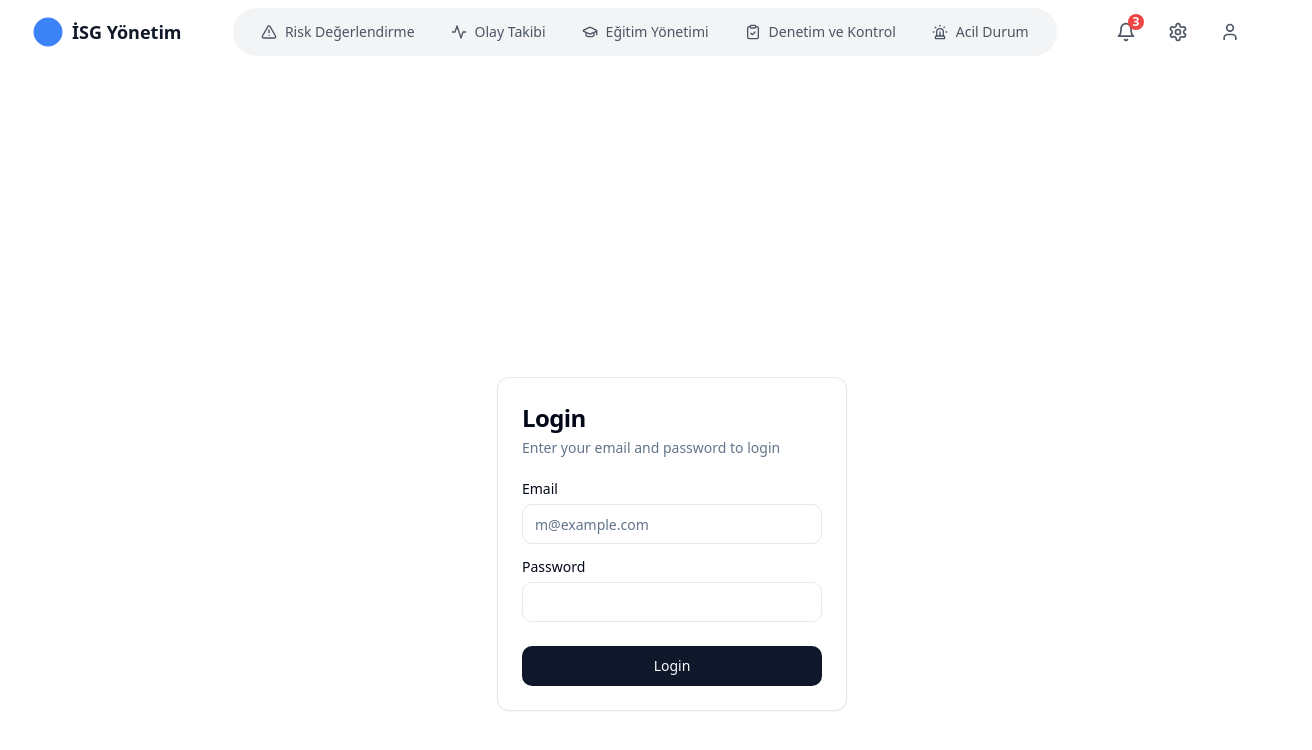
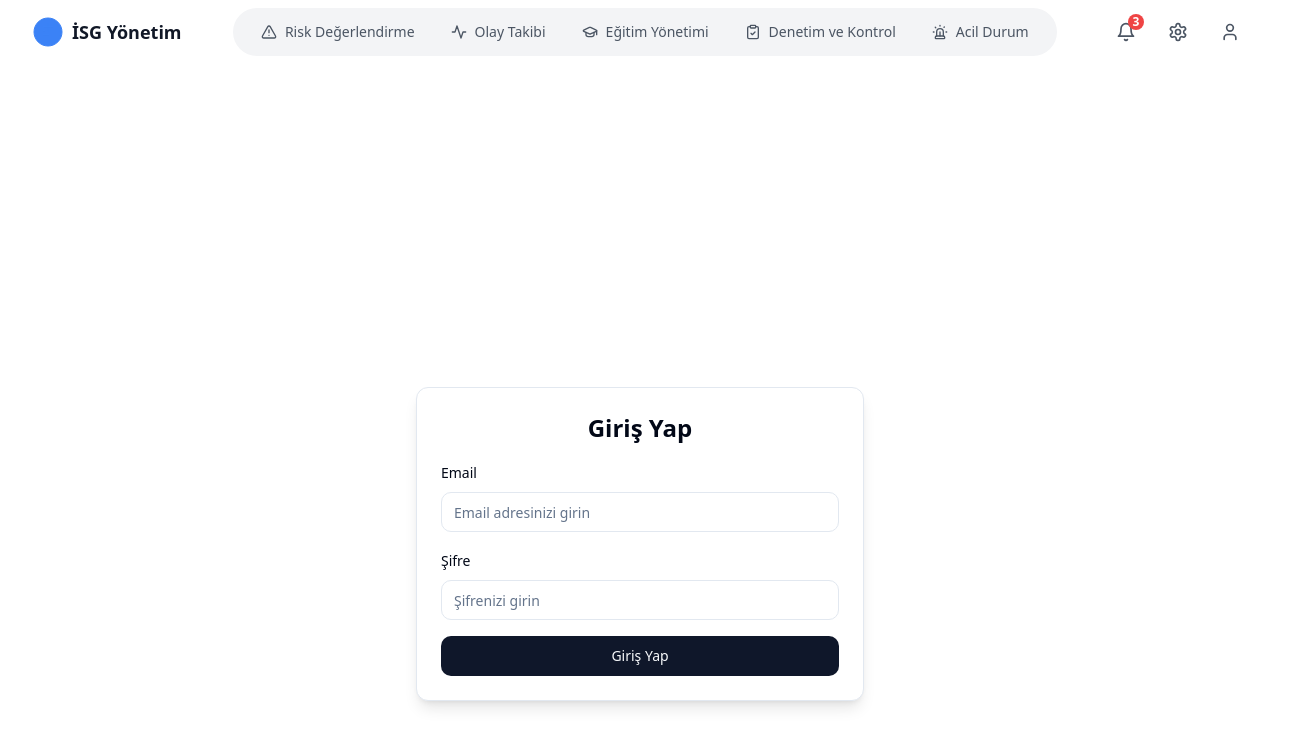
Before and after one commit to imehmetcn/isg, a Next.js app: page /login in a window 1280 px wide. Shown: the top 750 px of the page, 1312 px wide, since content can reach past the window. Built offline with nearby package versions, Linux system fonts and the light colour scheme.

Commit message:
Add admin dashboard and route protection

```diff
--- a/src/app/admin/page.tsx
+++ b/src/app/admin/page.tsx
@@ -1,20 +1,55 @@
-import { Metadata } from "next"
-import { UserCreateButton } from "@/components/admin/user-create-button"
-import { UserList } from "@/components/admin/user-list"
+"use client";
 
-export const metadata: Metadata = {
-  title: "Admin Dashboard",
-  description: "Admin dashboard for user management",
-}
+import { Button } from "@/components/ui/button";
+import { signOut } from "next-auth/react";
+import { useRouter } from "next/navigation";
 
 export default function AdminPage() {
+  const router = useRouter();
+
   return (
-    <div className="space-y-6">
-      <div className="flex items-center justify-between">
-        <h2 className="text-3xl font-bold tracking-tight">Kullanıcı Yönetimi</h2>
-        <UserCreateButton />
+    <div className="container mx-auto p-6">
+      <div className="flex justify-between items-center mb-6">
+        <h1 className="text-3xl font-bold">Admin Paneli</h1>
+        <Button
+          variant="destructive"
+          onClick={() => signOut({ callbackUrl: "/login" })}
+        >
+          Çıkış Yap
+        </Button>
       </div>
-      <UserList />
+
+      <div className="grid grid-cols-1 md:grid-cols-2 lg:grid-cols-3 gap-6">
+        <div className="p-6 bg-card rounded-lg shadow-lg">
+          <h2 className="text-xl font-semibold mb-4">Kullanıcı Yönetimi</h2>
+          <Button
+            className="w-full"
+            onClick={() => router.push("/admin/users")}
+          >
+            Kullanıcıları Yönet
+          </Button>
+        </div>
+
+        <div className="p-6 bg-card rounded-lg shadow-lg">
+          <h2 className="text-xl font-semibold mb-4">Şirket Yönetimi</h2>
+          <Button
+            className="w-full"
+            onClick={() => router.push("/admin/companies")}
+          >
+            Şirketleri Yönet
+          </Button>
+        </div>
+
+        <div className="p-6 bg-card rounded-lg shadow-lg">
+          <h2 className="text-xl font-semibold mb-4">Raporlar</h2>
+          <Button
+            className="w-full"
+            onClick={() => router.push("/admin/reports")}
+          >
+            Raporları Görüntüle
+          </Button>
+        </div>
+      </div>
     </div>
-  )
+  );
 }
--- a/src/app/login/page.tsx
+++ b/src/app/login/page.tsx
@@ -1,9 +1,90 @@
-import { LoginForm } from "@/components/auth/login-form"
+"use client";
+
+import { Button } from "@/components/ui/button";
+import { Input } from "@/components/ui/input";
+import { signIn } from "next-auth/react";
+import { useRouter, useSearchParams } from "next/navigation";
+import { useState } from "react";
 
 export default function LoginPage() {
+  const router = useRouter();
+  const searchParams = useSearchParams();
+  const [error, setError] = useState("");
+  const [loading, setLoading] = useState(false);
+
+  async function handleSubmit(e: React.FormEvent<HTMLFormElement>) {
+    e.preventDefault();
+    setError("");
+    setLoading(true);
+
+    const formData = new FormData(e.currentTarget);
+
+    try {
+      const res = await signIn("credentials", {
+        email: formData.get("email"),
+        password: formData.get("password"),
+        redirect: false,
+      });
+
+      if (res?.error) {
+        setError("Geçersiz email veya şifre");
+        return;
+      }
+
+      // Başarılı giriş
+      router.push("/admin");
+      router.refresh();
+    } catch (err) {
+      setError("Bir hata oluştu");
+    } finally {
+      setLoading(false);
+    }
+  }
+
   return (
-    <div className="container flex h-screen w-screen flex-col items-center justify-center">
-      <LoginForm />
+    <div className="flex min-h-screen flex-col items-center justify-center p-4">
+      <div className="w-full max-w-md space-y-4 rounded-lg border bg-card p-6 shadow-lg">
+        <h1 className="text-2xl font-bold text-center">Giriş Yap</h1>
+        {searchParams.get("success") && (
+          <div className="bg-green-100 border border-green-400 text-green-700 px-4 py-3 rounded">
+            Kayıt başarılı! Giriş yapabilirsiniz.
+          </div>
+        )}
+        {error && (
+          <div className="bg-red-100 border border-red-400 text-red-700 px-4 py-3 rounded">
+            {error}
+          </div>
+        )}
+        <form onSubmit={handleSubmit} className="space-y-4">
+          <div className="space-y-2">
+            <label htmlFor="email" className="text-sm font-medium">
+              Email
+            </label>
+            <Input
+              id="email"
+              name="email"
+              type="email"
+              required
+              placeholder="Email adresinizi girin"
+            />
+          </div>
+          <div className="space-y-2">
+            <label htmlFor="password" className="text-sm font-medium">
+              Şifre
+            </label>
+            <Input
+              id="password"
+              name="password"
+              type="password"
+              required
+              placeholder="Şifrenizi girin"
+            />
+          </div>
+          <Button type="submit" className="w-full" disabled={loading}>
+            {loading ? "Giriş yapılıyor..." : "Giriş Yap"}
+          </Button>
+        </form>
+      </div>
     </div>
-  )
+  );
 }
--- /dev/null
+++ b/src/middleware.ts
@@ -0,0 +1,37 @@
+import { getToken } from "next-auth/jwt";
+import { NextResponse } from "next/server";
+import type { NextRequest } from "next/server";
+
+export async function middleware(request: NextRequest) {
+  const token = await getToken({ req: request });
+
+  // Admin sayfalarına erişim kontrolü
+  if (request.nextUrl.pathname.startsWith("/admin")) {
+    if (!token) {
+      // Kullanıcı giriş yapmamışsa login sayfasına yönlendir
+      return NextResponse.redirect(new URL("/login", request.url));
+    }
+
+    if (token.role !== "ADMIN") {
+      // Kullanıcı admin değilse ana sayfaya yönlendir
+      return NextResponse.redirect(new URL("/", request.url));
+    }
+  }
+
+  // Login sayfasına erişim kontrolü
+  if (request.nextUrl.pathname === "/login" && token) {
+    // Kullanıcı zaten giriş yapmışsa
+    if (token.role === "ADMIN") {
+      // Admin ise admin paneline yönlendir
+      return NextResponse.redirect(new URL("/admin", request.url));
+    }
+    // Normal kullanıcı ise ana sayfaya yönlendir
+    return NextResponse.redirect(new URL("/", request.url));
+  }
+
+  return NextResponse.next();
+}
+
+export const config = {
+  matcher: ["/admin/:path*", "/login"],
+};
```
